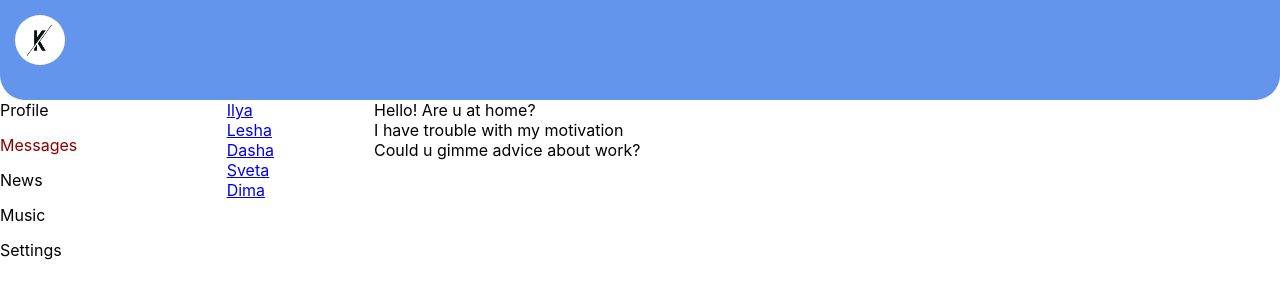
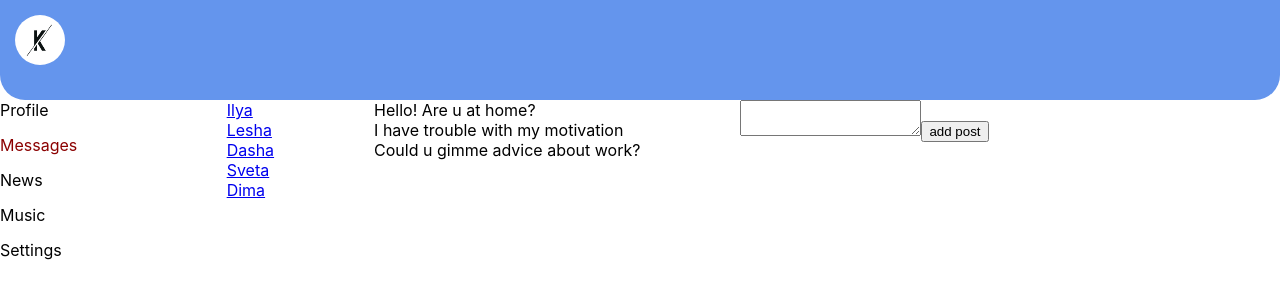
Before and after one commit to ilyaKarachun/social_network, a React (Create React App) app: page /dialogs in a window 1280 px wide. Shown: the top 300 px of the page. Built offline with nearby package versions, Linux system fonts and the light colour scheme.

Commit message:
feat: before redux

```diff
--- a/src/Dialogs/Dialogs.tsx
+++ b/src/Dialogs/Dialogs.tsx
@@ -1,4 +1,4 @@
-import React, {FC} from 'react';
+import React, {ChangeEvent, FC, useState} from 'react';
 import '../App.css';
 import d from "./Dialogs.module.css"
 import {NavLink} from "react-router-dom";
@@ -25,7 +25,7 @@ export const DialogItem: FC<TDialogItem> = ({id, personName}) => {
 
 export const Message: FC<TMessage> = ({value, messageId}) => {
     return (
-        <div className={d.message} >
+        <div className={d.message}>
             {value}
         </div>
     )
@@ -46,7 +46,14 @@ export const Dialogs = () => {
         {id: 3, message: "Could u gimme advice about work?"},
     ]
 
-    const dialogTeam = dialogData.map(el => <DialogItem id={el.id} personName={el.personName} key={el.id} />)
+    const [newMessage, setNewMessage] = useState('')
+
+    const newPostText = (e: ChangeEvent<HTMLTextAreaElement>) => {
+        setNewMessage(e.currentTarget.value)
+    }
+
+
+    const dialogTeam = dialogData.map(el => <DialogItem id={el.id} personName={el.personName} key={el.id}/>)
 
     const dialogMessage = messageData.map(el => <Message value={el.message} messageId={el.id}/>)
 
@@ -58,5 +65,11 @@ export const Dialogs = () => {
             <div className={d.messages}>
                 {dialogMessage}
             </div>
+            <div>
+            <textarea
+                onChange={newPostText}
+                value={newMessage}/>
+                <button onClick={() => { alert(newMessage)}}>add post</button>
+            </div>
         </div>)
 }
--- /dev/null
+++ b/src/redux/profile-reducer.ts
@@ -0,0 +1,4 @@
+
+export const profileReducer = (state: any, action: any) => {
+    return state
+}
```
